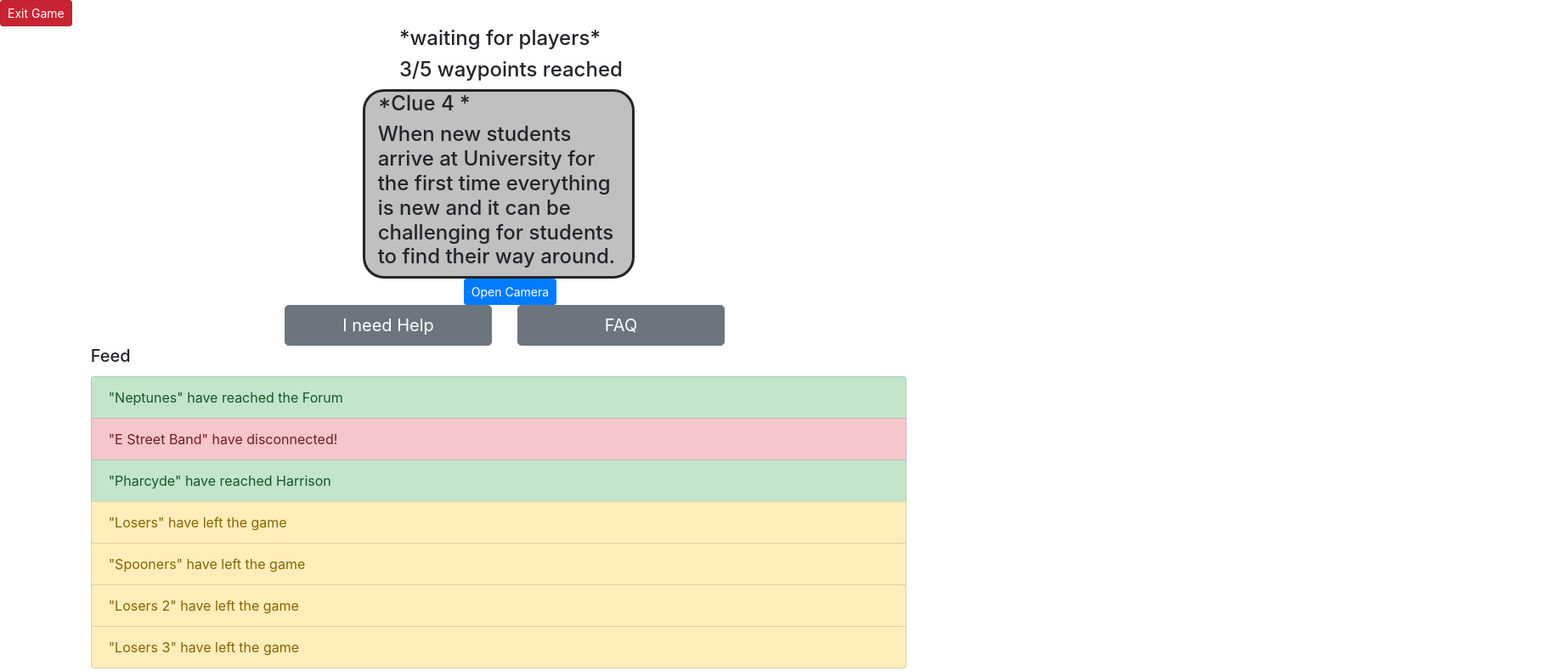
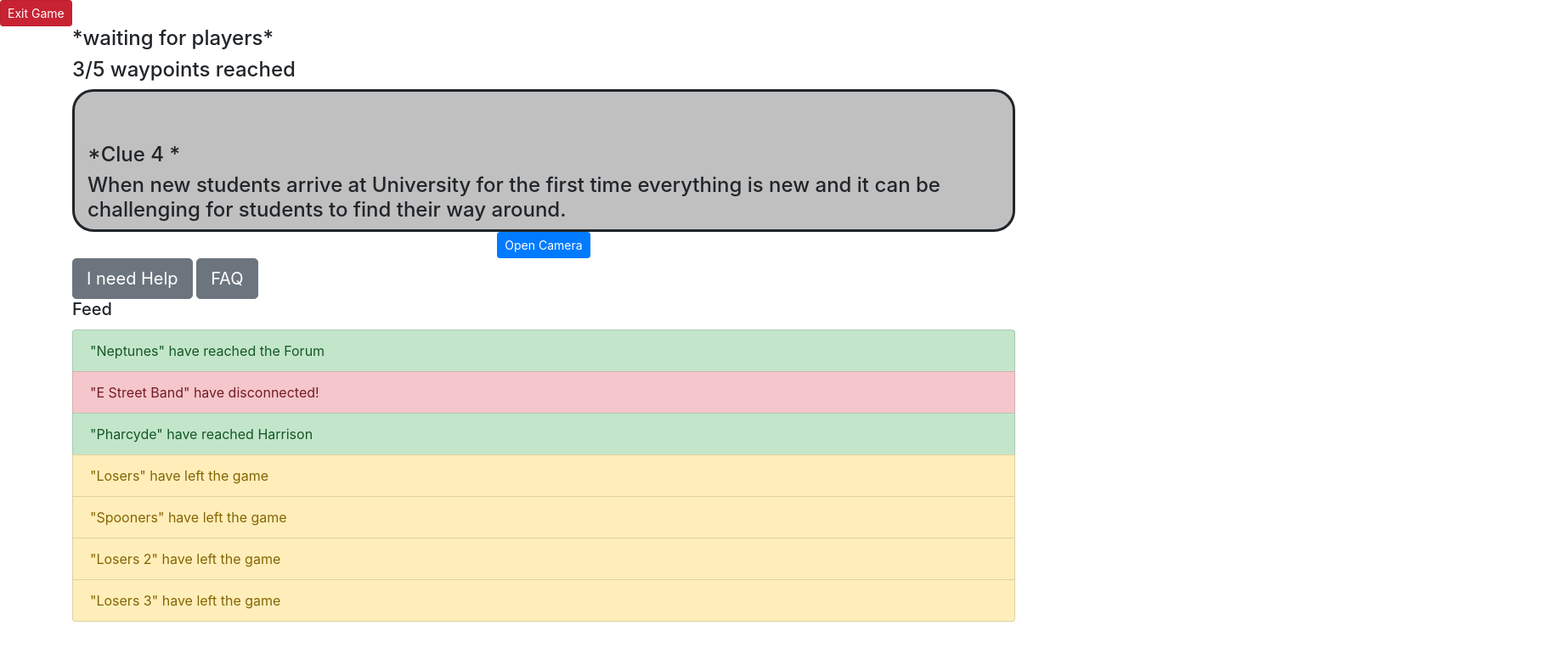
Before and after one commit to binary-riviera/GroupSoftwareFrontend, a plain HTML site: page studentGame.html in a window 1280 px wide. Shown: the whole page at 85% size, 1841 px wide, since content can reach past the window. Drawn offline with nearby package versions, Linux system fonts and the light colour scheme.

Commit message:
All done except the faq button

```diff
--- a/orientation.css
+++ b/orientation.css
@@ -41,3 +41,10 @@ button{
   background: #C0C0C0;
 
 }
+
+ul{height:90px;}
+ul{overflow:hidden; overflow-y:scroll;}
+
+main > .container {
+  padding: 60px 15px 0;
+}
--- a/studentGame.html
+++ b/studentGame.html
@@ -22,50 +22,47 @@
 
 
 
-
-<main class="game mx-auto">
+<div class="container">
+  <main class="game">
         <div class="row">
           <div class= "container">
-          <div class="col-md-12 offset-md-4">
-              <h4>*waiting for players*</h4>
-
-          </div>
-
-          <div class="col-md-12 offset-md-4">
+                <h4 class ="align-top" >*waiting for players*</h4>
                 <h4>3/5 waypoints reached</h4>
             </div>
         </div>
-
-    </div>
-
-    <div class="row clue w-25 justify-content-center offset-md-4">
-        <div class="col-md-12 ">
+      <div class="container clue"
+      <div class="row clue w-20 ">
               <h4>*Clue 4 *</h4>
-        </div>
-        <div class="col-md-12 ">
               <h4>When new students arrive at University for the first time everything is new and it can be challenging
   for students to find their way around.
             </h4>
       </div>
       </div>
 
-    <div class="row camera">
-      <div class="col-md-12 offset-md-5">
+      <div class="container">
+        <div class="row camera justify-content-center">
         <button onclick="window.location.href='introPage.html'" id = "gamekeeperLogin" class="btn btn-sm btn-primary" type="submit">Open Camera</button>
-      </div>
       </div>
 
 
-    <div class = "btn-group offset-md-3">
-          <div class="col-lg-12 ">
-          <button onclick="window.location.href='introPage.html'" id = "studentLogin" class="btn btn-lg btn-secondary btn-block" type="submit">I need Help</button>
+      <div class = "btn-group ">
+
+            <button onclick="window.location.href='introPage.html'" id = "studentLogin" class="btn btn-lg btn-secondary btn-block " type="submit">I need Help</button>
+
       </div>
-          <div class="col-lg-12 ">
-          <button onclick="window.location.href='faq.html'" id = "studentLogin" class="btn btn-lg btn-secondary btn-block" type="submit">FAQ</button>
+
+      <div class = "btn-group ">
+
+            <button onclick="window.location.href='faq.html'" id = "studentLogin" class="btn pull-right btn-lg btn-secondary btn-block" type="submit">FAQ</button>
+
       </div>
+
       </div>
 
 
+
+
+    <div class="container"
     <div class="h-25 row w-75 offset-md-1 list-group ">
       <h5 class="card-title">Feed</h5>
       <ul class="list-group h-25">
@@ -78,10 +75,10 @@ for students to find their way around.
         <li class="list-group-item list-group-item-warning">"Losers 3" have left the game</li>
       </ul>
     </div>
-
-
+    </div>
 
   </main>
+</div>
 
 
 
```
Lines whose indentation alone changed are shown as unchanged.
